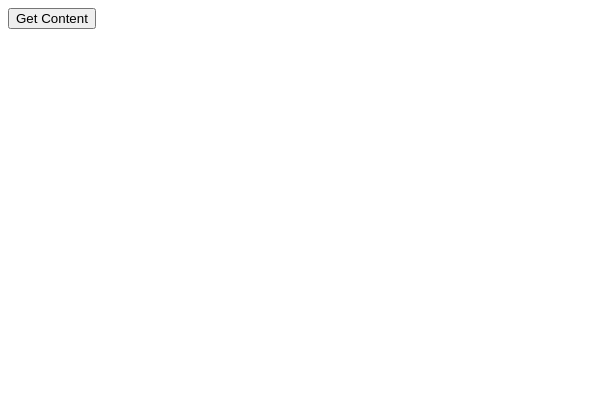
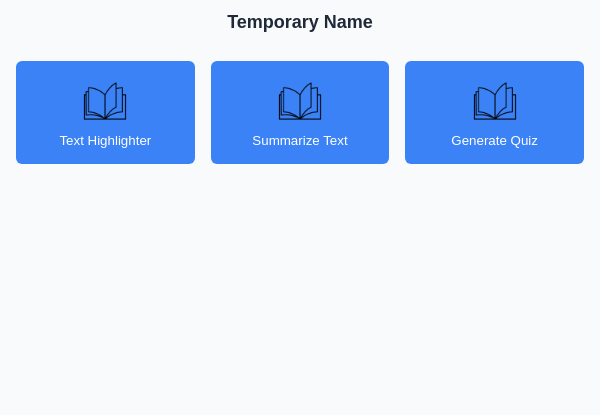
Before and after one commit to lov-daniel/diamond-hacks, a browser extension: page popup.html in a window 400 px wide. Shown: the whole page, 600 px wide, since content can reach past the window. Drawn offline with Linux system fonts and the light colour scheme.

Commit message:
layout changes added

```diff
--- a/popup.html
+++ b/popup.html
@@ -1,11 +1,32 @@
 <!DOCTYPE html>
 <html>
 <head>
+  <meta charset="UTF-8" />
   <title>Scraper</title>
+  <link href="style.css" rel="stylesheet" />
 </head>
 <body>
-  <button id="get-content">Get Content</button>
+  <h1 class="title">Temporary Name</h1>
+
+  <div class="tool-grid">
+    <button id="get-content">
+      <img src="assets/book-icon.png" class="tool-icon" alt="Book Icon" />
+      Text Highlighter
+    </button>
+
+    <button id="get-content">
+      <img src="assets/book-icon.png" class="tool-icon" alt="Book Icon" />
+      Summarize Text
+    </button>
+
+    <button id="get-content">
+      <img src="assets/book-icon.png" class="tool-icon" alt="Book Icon" />
+      Generate Quiz
+    </button>
+  </div>
+
   <p id="output"></p>
+
   <script src="popup.js"></script>
 </body>
 </html>
--- a/style.css
+++ b/style.css
@@ -0,0 +1,62 @@
+body {
+    font-family: sans-serif;
+    background-color: #f9fafb;
+    color: #1f2937;
+    margin: 0;
+    padding: 0;
+    width: 600px;  /* Set the width of the popup */
+    height: 400px; /* Set the height of the popup */
+    overflow: hidden;  /* Prevent scrolling if needed */
+  }
+
+  .container {
+    padding: 16px;
+  }
+
+  h1 {
+    font-size: 18px;
+    font-weight: bold;
+    margin-bottom: 12px;
+    text-align: center;  /* Center the text within the <h1> */
+  }
+
+  button {
+    background-color: #3b82f6;
+    color: white;
+    border: none;
+    padding: 16px;
+    border-radius: 6px;
+    cursor: pointer;
+    transition: background-color 0.2s ease;
+    display: flex;
+    flex-direction: column;  /* Stack icon and text vertically */
+    align-items: center;  /* Center horizontally */
+    justify-content: center;  /* Center vertically */
+  }
+
+  button:hover {
+    background-color: #2563eb;
+  }
+
+  #output {
+    margin-top: 12px;
+    font-size: 14px;
+  }
+
+  .tool-icon {
+    width: 48px;  /* Adjust icon size */
+    height: 48px;
+    margin-bottom: 8px;  /* Space between icon and text */
+    object-fit: contain;
+  }
+
+  .tool-grid {
+    display: grid;  /* Enable grid layout */
+    grid-template-columns: repeat(3, 1fr);  /* Create 3 equal columns */
+    gap: 16px;  /* Space between grid items */
+    width: 100%;  /* Ensure the grid takes full width of the container */
+    padding: 16px;
+    box-sizing: border-box;  /* Include padding in the total width */
+    overflow: hidden;  /* Prevent grid items from overflowing */
+    max-height: 100%;  /* Ensure the grid does not exceed the popup height */
+  }
```
Also changed, not shown: assets/book-icon.png (added).
